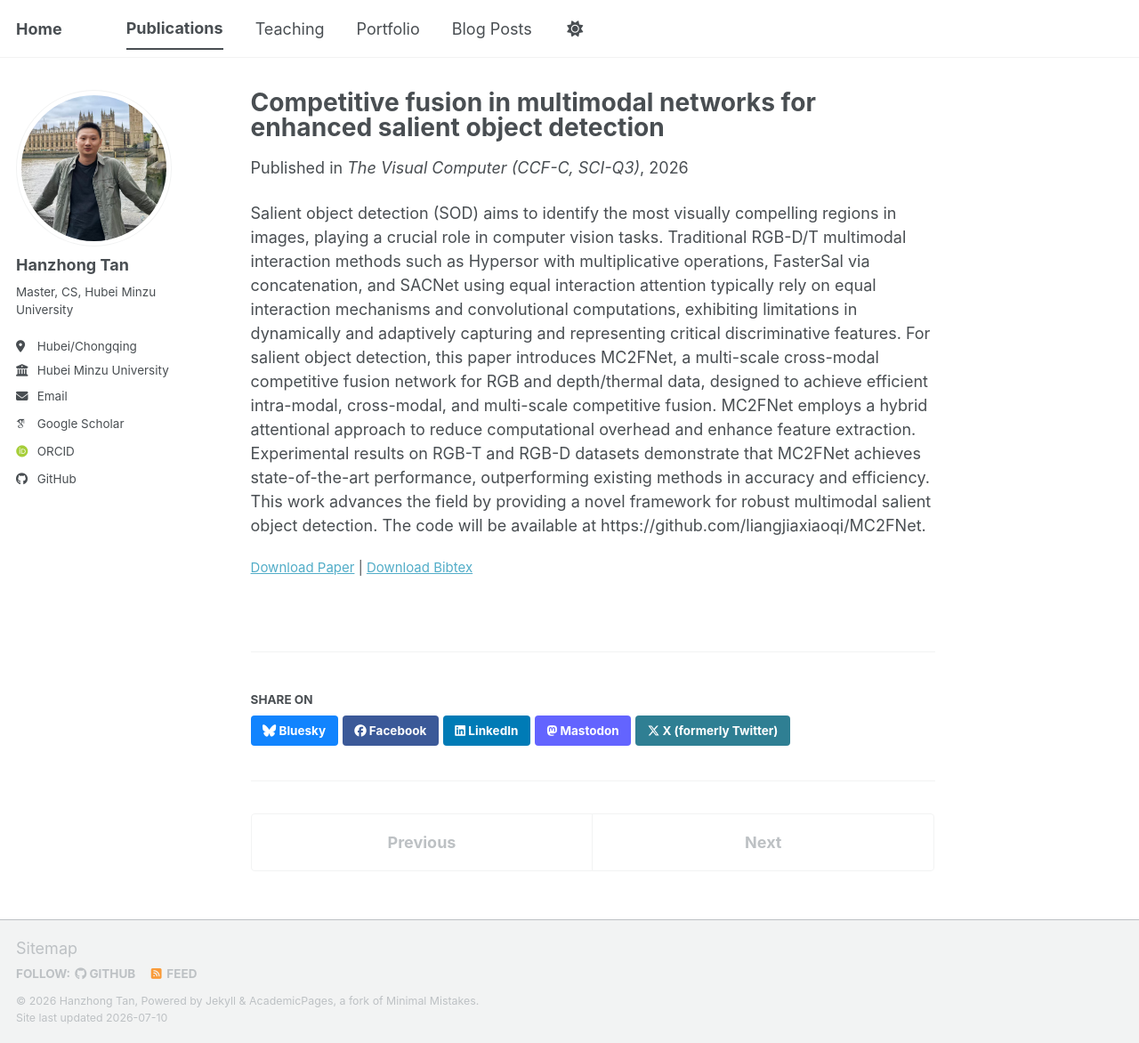
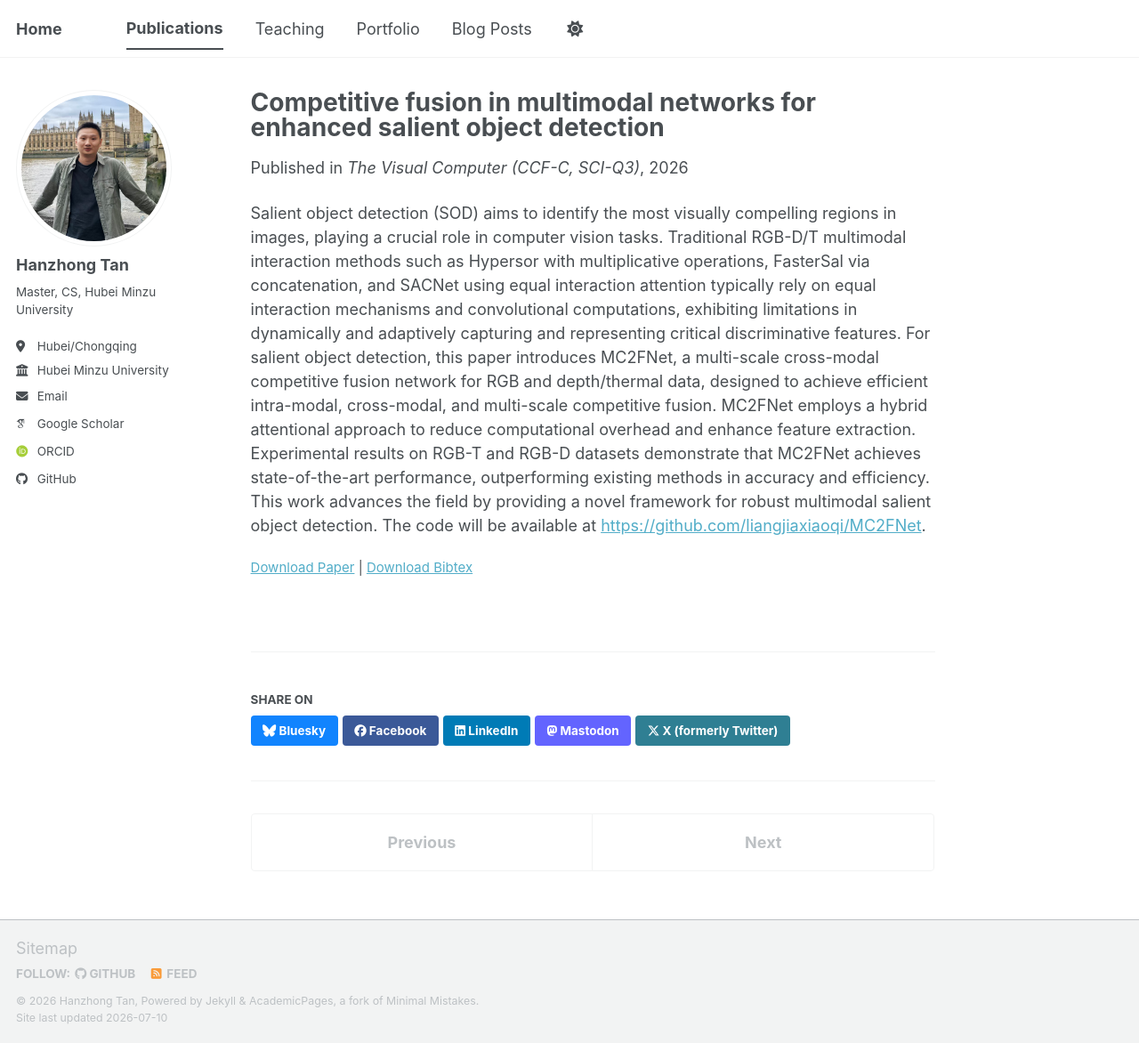
Before and after one commit to liangjiaxiaoqi/liangjiaxiaoqi.github.io, a Jekyll site: the page built from _publications/2026-07-09-Competitive fusion in multimodal networks for enhanced salient object detection.md, in a window 1280 px wide and 1172 px high. Shown: the whole window at 89% size. Built offline with Jekyll 4.4.1, drawn with Linux system fonts in a browser that asks for light colours; some web fonts are replaced; a script bundle is joined from its source files by our own code; library files that are not in the unit come from our copies.

Commit message:
Update 2026-07-09-Competitive fusion in multimodal networks for enhanced salient object detection.md

```diff
--- a/_publications/2026-07-09-Competitive fusion in multimodal networks for enhanced salient object detection.md
+++ b/_publications/2026-07-09-Competitive fusion in multimodal networks for enhanced salient object detection.md
@@ -12,4 +12,4 @@ bibtexurl: 'https://academicpages.github.io/files/2026-07-09-Competitive fusion
 #citation: 'Tan, H., Wen, S., Zhang, L. et al. Competitive fusion in multimodal networks for enhanced salient object detection. Vis Comput 42, 397 (2026). https://doi.org/10.1007/s00371-026-04602-y'
 ---
 
-Salient object detection (SOD) aims to identify the most visually compelling regions in images, playing a crucial role in computer vision tasks. Traditional RGB-D/T multimodal interaction methods such as Hypersor with multiplicative operations, FasterSal via concatenation, and SACNet using equal interaction attention typically rely on equal interaction mechanisms and convolutional computations, exhibiting limitations in dynamically and adaptively capturing and representing critical discriminative features. For salient object detection, this paper introduces MC2FNet, a multi-scale cross-modal competitive fusion network for RGB and depth/thermal data, designed to achieve efficient intra-modal, cross-modal, and multi-scale competitive fusion. MC2FNet employs a hybrid attentional approach to reduce computational overhead and enhance feature extraction. Experimental results on RGB-T and RGB-D datasets demonstrate that MC2FNet achieves state-of-the-art performance, outperforming existing methods in accuracy and efficiency. This work advances the field by providing a novel framework for robust multimodal salient object detection. The code will be available at https://github.com/liangjiaxiaoqi/MC2FNet.
+Salient object detection (SOD) aims to identify the most visually compelling regions in images, playing a crucial role in computer vision tasks. Traditional RGB-D/T multimodal interaction methods such as Hypersor with multiplicative operations, FasterSal via concatenation, and SACNet using equal interaction attention typically rely on equal interaction mechanisms and convolutional computations, exhibiting limitations in dynamically and adaptively capturing and representing critical discriminative features. For salient object detection, this paper introduces MC2FNet, a multi-scale cross-modal competitive fusion network for RGB and depth/thermal data, designed to achieve efficient intra-modal, cross-modal, and multi-scale competitive fusion. MC2FNet employs a hybrid attentional approach to reduce computational overhead and enhance feature extraction. Experimental results on RGB-T and RGB-D datasets demonstrate that MC2FNet achieves state-of-the-art performance, outperforming existing methods in accuracy and efficiency. This work advances the field by providing a novel framework for robust multimodal salient object detection. The code will be available at <https://github.com/liangjiaxiaoqi/MC2FNet>.
```
